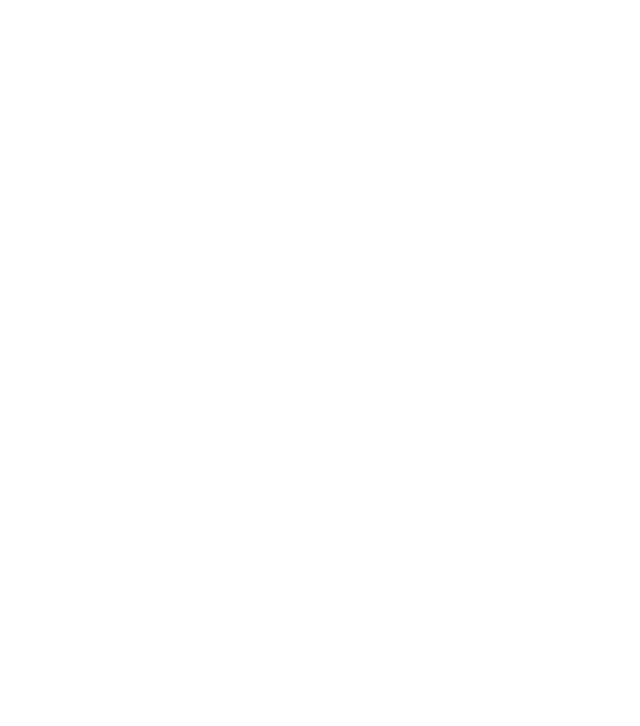
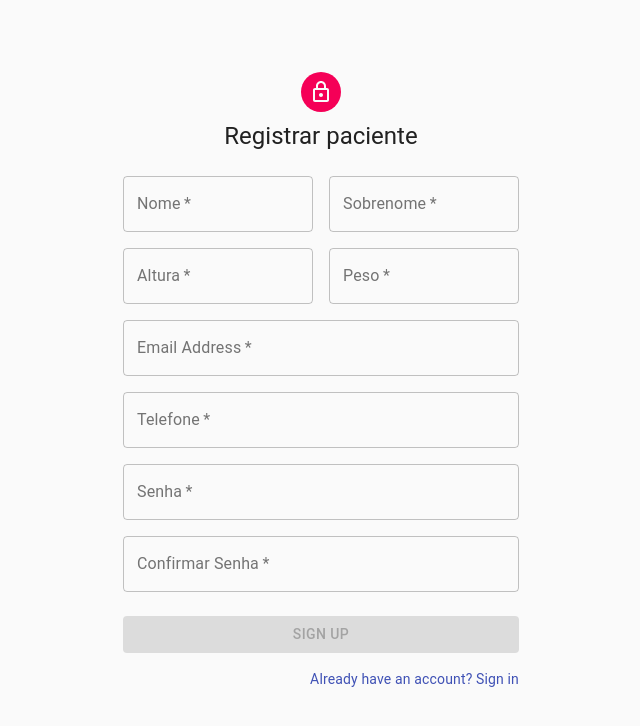
Before and after one commit to FelipeKenzo/pcs-3443, a React (Create React App) app in the folder asma-web/: page /register-patient in a window 1280 px wide. Shown: the top 726 px of the page, without its empty margins (319-959 px from the left). Built offline with nearby package versions, Linux system fonts and the light colour scheme.

Commit message:
tela basica de cadastro de pacientes

```diff
--- a/asma-web/src/App.js
+++ b/asma-web/src/App.js
@@ -3,6 +3,7 @@
 import login from './pages/login'
 import welcome from './pages/welcome'
 import signup from './pages/signup'
+import registerPatient from './pages/registerpatient'
 
 function App() {
   return (
@@ -12,6 +13,7 @@
           <Route exact path="/" component={welcome} />
           <Route exact path="/login" component={login} />
           <Route exact path="/signup" component={signup} />
+          <Route exact path="/register-patient" component={registerPatient} />
         </Switch>
       </div>
     </Router>
--- /dev/null
+++ b/asma-web/src/pages/registerpatient.js
@@ -0,0 +1,270 @@
+import React, { Component } from 'react';
+import Avatar from '@material-ui/core/Avatar';
+import Button from '@material-ui/core/Button';
+import CssBaseline from '@material-ui/core/CssBaseline';
+import TextField from '@material-ui/core/TextField';
+import Link from '@material-ui/core/Link';
+import Grid from '@material-ui/core/Grid';
+import LockOutlinedIcon from '@material-ui/icons/LockOutlined';
+import Typography from '@material-ui/core/Typography';
+import Container from '@material-ui/core/Container';
+import withStyles from '@material-ui/core/styles/withStyles';
+import CircularProgress from '@material-ui/core/CircularProgress';
+
+import axios from 'axios';
+
+const styles = (theme) => ({
+	paper: {
+		marginTop: theme.spacing(8),
+		display: 'flex',
+		flexDirection: 'column',
+		alignItems: 'center'
+	},
+	avatar: {
+		margin: theme.spacing(1),
+		backgroundColor: theme.palette.secondary.main
+	},
+	form: {
+		width: '100%', // Fix IE 11 issue.
+		marginTop: theme.spacing(3)
+	},
+	submit: {
+		margin: theme.spacing(3, 0, 2)
+	},
+	progess: {
+		position: 'absolute'
+	}
+});
+
+class registerPatient extends Component {
+	constructor(props) {
+		super(props);
+
+		this.state = {
+			firstname: '',
+			lastName: '',
+            email: '',
+            phoneNumber: '',
+            height: '',
+            weight: '',
+			password: '',
+			confirmPassword: '',
+			errors: [],
+			loading: false
+		};
+	}
+
+	componentWillReceiveProps(nextProps) {
+		if (nextProps.UI.errors) {
+			this.setState({
+				errors: nextProps.UI.errors
+			});
+		}
+	}
+
+	handleChange = (event) => {
+		this.setState({
+			[event.target.name]: event.target.value
+		});
+	};
+
+	handleSubmit = (event) => {
+		event.preventDefault();
+		this.setState({ loading: true });
+		const newPatientData = {
+            firstname: this.state.firstname,
+            lastname: this.state.lastname,
+            email: this.state.email,
+            phoneNumber: this.state.phoneNumber,
+            height: this.state.height,
+            weight: this.state.weight,
+            password: this.state.password,
+            confirmPassword: this.state.confirmPassword
+		};
+		axios
+			.post('https://us-central1-pcs3443-6c313.cloudfunctions.net/api/signup', newPatientData)
+			.then((response) => {
+				localStorage.setItem('AuthToken', `${response.data.token}`);
+				this.setState({
+					loading: false,
+				});
+				this.props.history.push('/login');
+			})
+			.catch((error) => {
+                console.log(error);
+				this.setState({
+					errors: error.response.data,
+					loading: false
+				});
+			});
+	};
+
+	render() {
+		const { classes } = this.props;
+		const { errors, loading } = this.state;
+		return (
+			<Container component="main" maxWidth="xs">
+				<CssBaseline />
+				<div className={classes.paper}>
+					<Avatar className={classes.avatar}>
+						<LockOutlinedIcon />
+					</Avatar>
+					<Typography component="h1" variant="h5">
+						Registrar paciente
+					</Typography>
+					<form className={classes.form} noValidate>
+						<Grid container spacing={2}>
+							<Grid item xs={12} sm={6}>
+								<TextField
+									variant="outlined"
+									required
+									fullWidth
+									id="firstname"
+									label="Nome"
+									name="firstname"
+									autoComplete="firstname"
+									helperText={errors.firstName}
+									error={errors.firstName ? true : false}
+									onChange={this.handleChange}
+								/>
+							</Grid>
+							<Grid item xs={12} sm={6}>
+								<TextField
+									variant="outlined"
+									required
+									fullWidth
+									id="lastname"
+									label="Sobrenome"
+									name="lastname"
+									autoComplete="lastname"
+									helperText={errors.lastName}
+									error={errors.lastName ? true : false}
+									onChange={this.handleChange}
+								/>
+							</Grid>
+
+                            <Grid item xs={12} sm={6}>
+								<TextField
+									variant="outlined"
+									required
+									fullWidth
+									id="height"
+                                    label="Altura"
+                                    type="number"
+									name="height"
+									autoComplete="altura"
+									helperText={errors.height}
+									error={errors.height ? true : false}
+									onChange={this.handleChange}
+								/>
+							</Grid>
+							<Grid item xs={12} sm={6}>
+								<TextField
+									variant="outlined"
+									required
+									fullWidth
+									id="weight"
+                                    label="Peso"
+                                    type="number"
+									name="weight"
+									autoComplete="peso"
+									helperText={errors.weight}
+									error={errors.weight ? true : false}
+									onChange={this.handleChange}
+								/>
+							</Grid>
+
+							<Grid item xs={12}>
+								<TextField
+									variant="outlined"
+									required
+									fullWidth
+									id="email"
+                                    label="Email Address"
+									name="email"
+									autoComplete="email"
+									helperText={errors.email}
+									error={errors.email ? true : false}
+									onChange={this.handleChange}
+								/>
+							</Grid>
+
+                            <Grid item xs={12}>
+								<TextField
+									variant="outlined"
+									required
+									fullWidth
+                                    id="phoneNumber"
+                                    type="tel"
+                                    label="Telefone"
+									name="phoneNumber"
+									autoComplete="phoneNumber"
+									helperText={errors.email}
+									error={errors.email ? true : false}
+									onChange={this.handleChange}
+								/>
+							</Grid>
+
+							<Grid item xs={12}>
+								<TextField
+									variant="outlined"
+									required
+									fullWidth
+									name="password"
+									label="Senha"
+									type="password"
+									id="password"
+									autoComplete="current-password"
+									helperText={errors.password}
+									error={errors.password ? true : false}
+									onChange={this.handleChange}
+								/>
+							</Grid>
+							<Grid item xs={12}>
+								<TextField
+									variant="outlined"
+									required
+									fullWidth
+									name="confirmPassword"
+									label="Confirmar Senha"
+									type="password"
+									id="confirmPassword"
+									autoComplete="current-password"
+									onChange={this.handleChange}
+								/>
+							</Grid>
+						</Grid>
+						<Button
+							type="submit"
+							fullWidth
+							variant="contained"
+							color="primary"
+							className={classes.submit}
+							onClick={this.handleSubmit}
+                            disabled={loading ||
+                                !this.state.firstname ||
+                                !this.state.lastname ||
+                                !this.state.height ||
+                                !this.state.weight ||
+                                !this.state.email ||
+                                !this.state.password ||
+                                !this.state.confirmPassword}
+						>
+							Sign Up
+							{loading && <CircularProgress size={30} className={classes.progess} />}
+						</Button>
+						<Grid container justify="flex-end">
+							<Grid item>
+								<Link href="login" variant="body2">
+									Already have an account? Sign in
+								</Link>
+							</Grid>
+						</Grid>
+					</form>
+				</div>
+			</Container>
+		);
+	}
+}
+
+export default withStyles(styles)(registerPatient);
```
